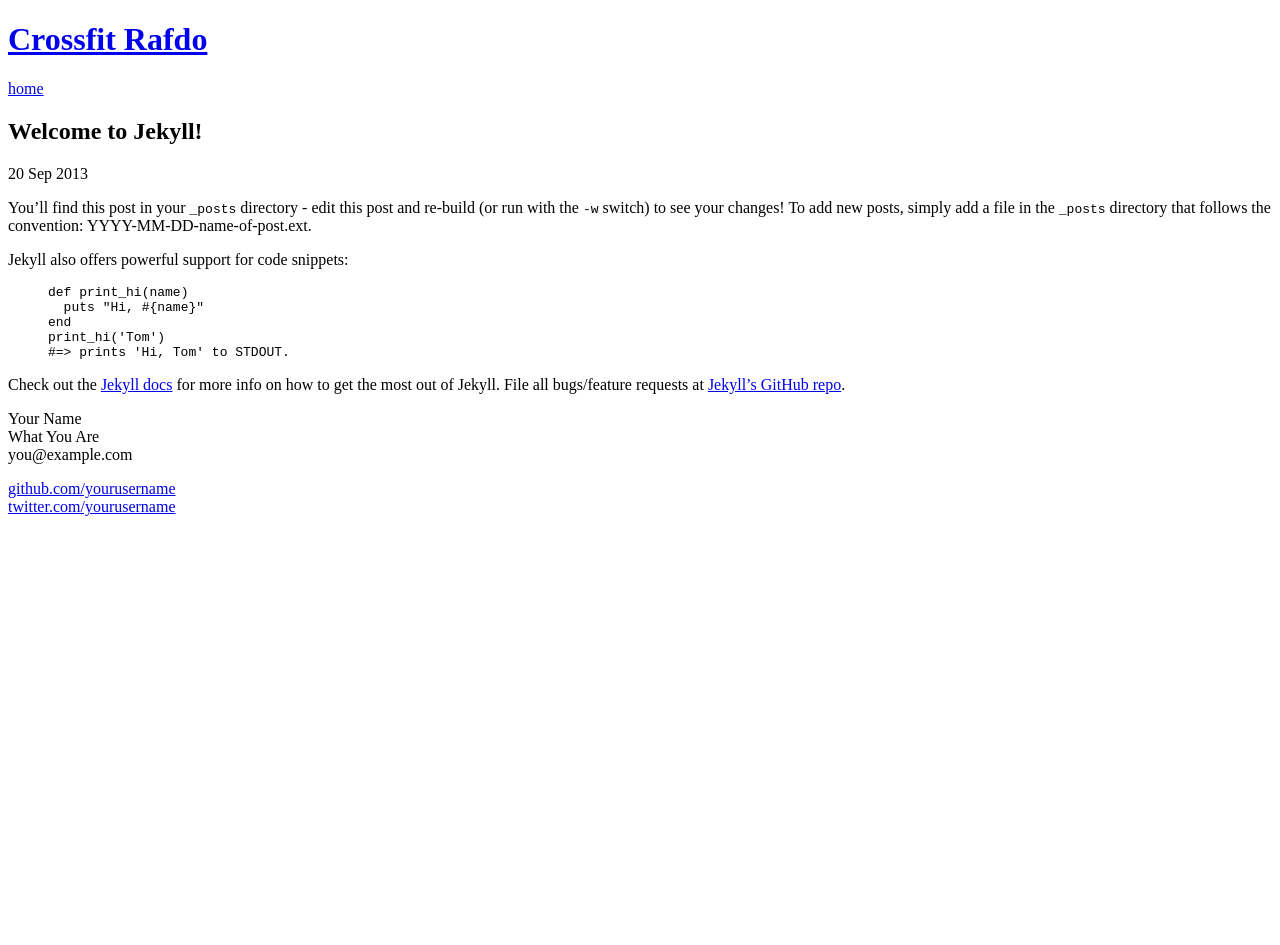
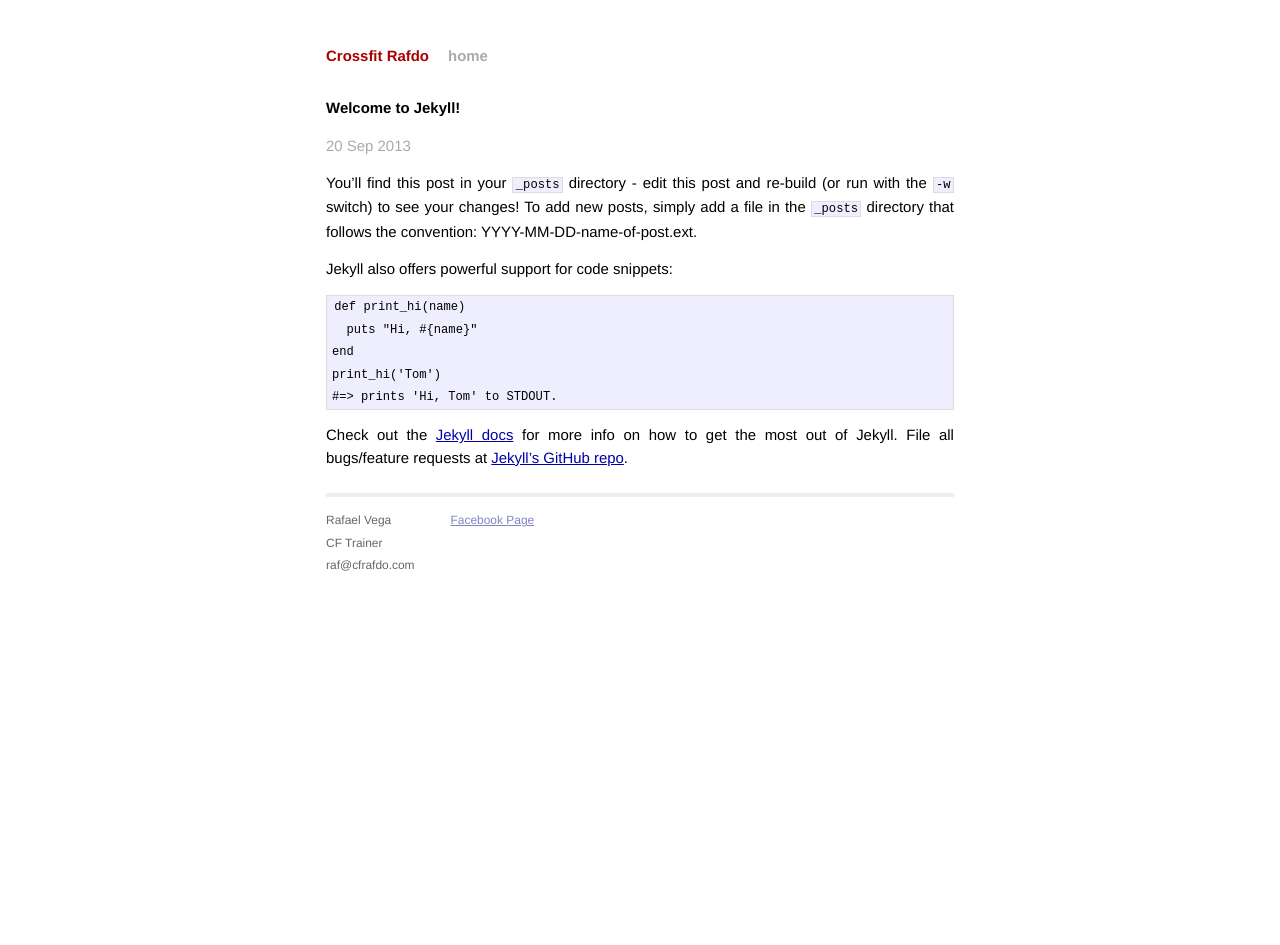
Before and after one commit to jeffpatzer/crossfitpowercompany, a Jekyll site: the page built from _posts/2013-09-20-welcome-to-jekyll.markdown, in a window 1280 px wide. Built offline with Jekyll 4.4.1, drawn with Linux system fonts in a browser that asks for light colours; Markdown is read by kramdown in place of the engine named in the settings; before the commit the page ends 900 px from its top, so only the background shows below that.

Commit message:
break out just a bit

```diff
--- /dev/null
+++ b/_includes/footer.html
@@ -0,0 +1,14 @@
+<div class="footer">
+  <div class="contact">
+    <p>
+      Rafael Vega<br />
+      CF Trainer<br />
+      raf@cfrafdo.com
+    </p>
+  </div>
+  <div class="contact">
+    <p>
+      <a href="https://www.facebook.com/gwstrengthandconditioning">Facebook Page</a>
+    </p>
+  </div>
+</div>
--- /dev/null
+++ b/_includes/header.html
@@ -0,0 +1,4 @@
+<div class="header">
+  <h1 class="title"><a href="/">{{ site.name }}</a></h1>
+  <a class="extra" href="/">home</a>
+</div>
--- a/_layouts/default.html
+++ b/_layouts/default.html
@@ -7,34 +7,19 @@
         <meta name="viewport" content="width=device-width">
 
         <!-- Custom CSS -->
-        <link rel="stylesheet" href="crossfitrafdo/css/main.css">
+        <link rel="stylesheet" href="/css/main.css">
 
     </head>
     <body>
 
         <div class="site">
-          <div class="header">
-            <h1 class="title"><a href="/">{{ site.name }}</a></h1>
-            <a class="extra" href="/">home</a>
-          </div>
+
+          {% include header.html %}
 
           {{ content }}
 
-          <div class="footer">
-            <div class="contact">
-              <p>
-                Your Name<br />
-                What You Are<br />
-                you@example.com
-              </p>
-            </div>
-            <div class="contact">
-              <p>
-                <a href="https://github.com/yourusername">github.com/yourusername</a><br />
-                <a href="https://twitter.com/yourusername">twitter.com/yourusername</a><br />
-              </p>
-            </div>
-          </div>
+          {% include footer.html %}
+
         </div>
 
       {% include analytics.html %}
```
